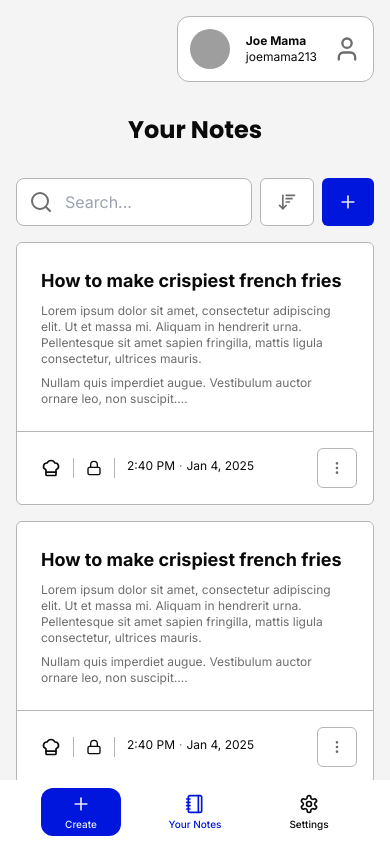
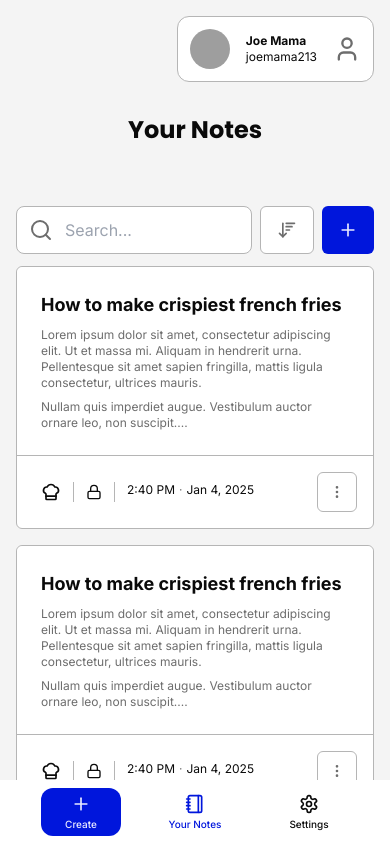
Before and after one commit to nomi-nonsz/danota, a Next.js app: page /notes in a window 390 px wide. Built offline with nearby package versions, Linux system fonts and the light colour scheme; grey boxes are pictures that could not be loaded; a web font is replaced by a local one.

Commit message:
ur notes - add sticky on search bar

```diff
--- a/src/app/(authorized)/notes/page.tsx
+++ b/src/app/(authorized)/notes/page.tsx
@@ -7,7 +7,7 @@ import { poppins } from "@/lib/fonts"
 
 export default function NotesPage () {
   return (
-    <main className="h-full flex flex-col">
+    <main className="h-full flex flex-col sm:gap-2">
       <WorkContainer className="sm:p-0 px-4 w-full">
         <div className="sm:fixed w-fit sm:ms-0 ms-auto top-4 right-4 sm:pt-0 pt-4">
           <ProfileBar />
@@ -15,9 +15,14 @@ export default function NotesPage () {
         <header className="sm:my-16 my-8 text-center">
           <h1 className={`sm:text-4xl text-2xl font-bold ${poppins.className}`}>Your Notes</h1>
         </header>
-        <NotesBar />
+        <div className="sm:block hidden">
+          <NotesBar />
+        </div>
       </WorkContainer>
       <div className="flex-grow sm:overflow-y-scroll p-4">
+        <div className="sticky top-0 py-3 bg-background-2 sm:hidden block">
+          <NotesBar />
+        </div>
         {/* suspense this */}
         <WorkContainer className="flex flex-col gap-4">
           {Array(5).fill("").map((_, a) =>
```
